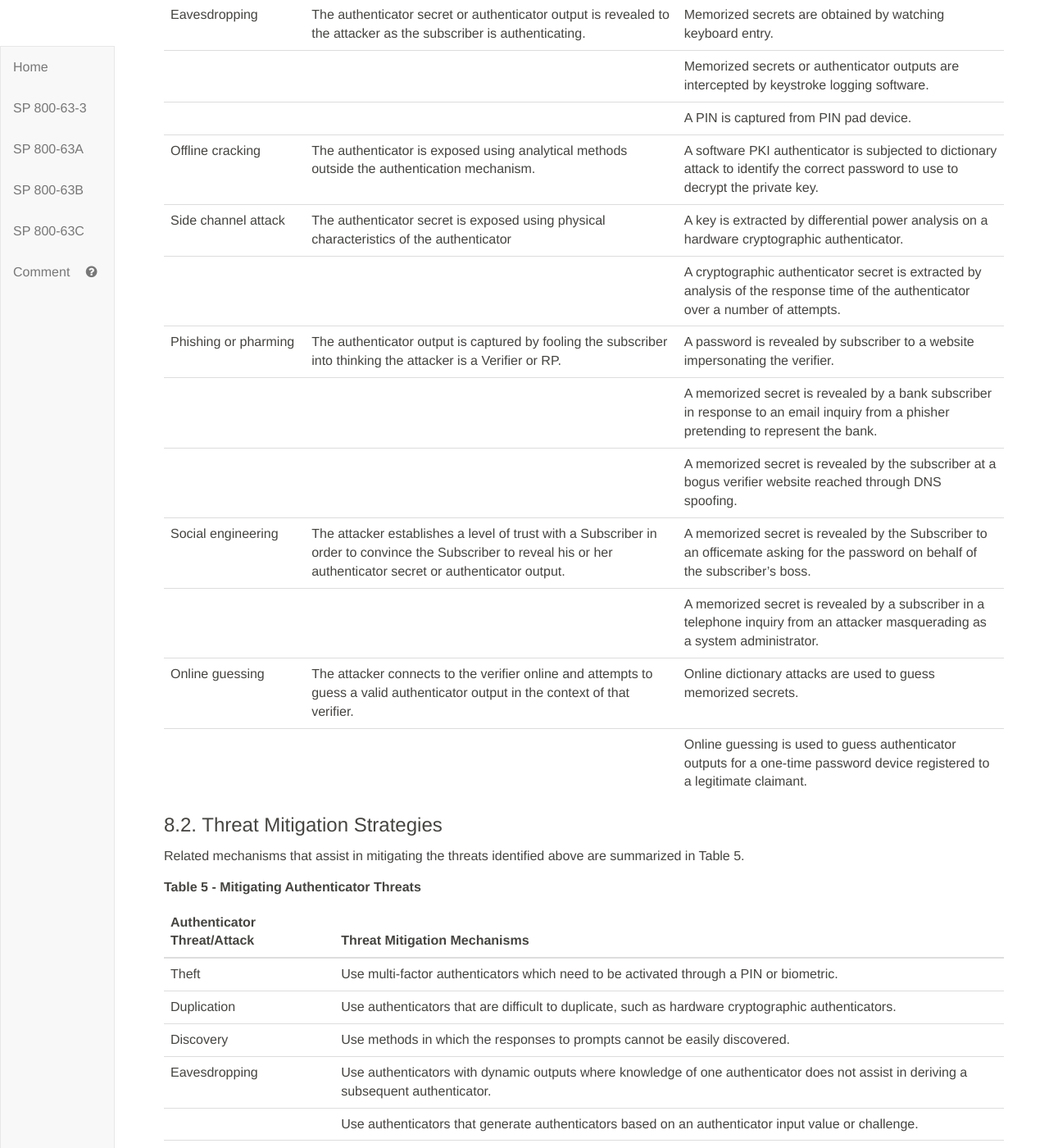
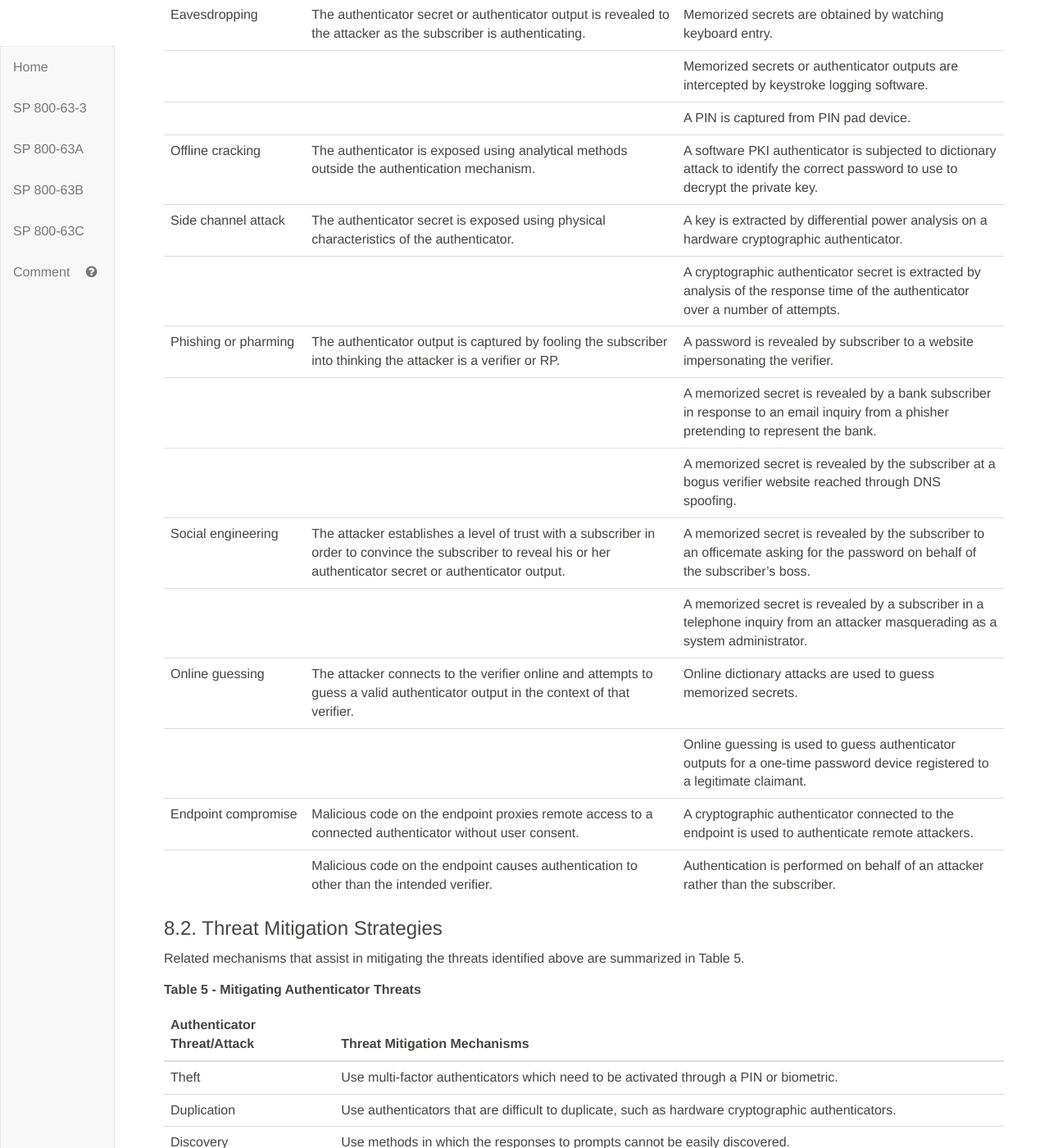
Before and after one commit to usnistgov/800-63-3, a Jekyll site: the page built from sp800-63b.md, in a window 1280 px wide and 1400 px high, scrolled down 38511 px. Shown: the whole window at 82% size. Built offline with Jekyll 4.4.1, drawn with Linux system fonts in a browser that asks for light colours; some of the changed text lies outside the part shown.

Commit message:
Additional description of compromised endpoint threats (addresses usnistgov/800-63-3#36)

```diff
--- a/sp800-63b/sec8_security.md
+++ b/sp800-63b/sec8_security.md
@@ -24,7 +24,7 @@ This document assumes that the subscriber is not colluding with the attacker who
 | | | A One-Time Password device is stolen. |
 | | | A look-up secret authenticator is stolen. |
 | | | A cell phone is stolen. |
-| Duplication | The Subscriber’s authenticator has been copied with or without their knowledge. | Passwords written on paper are disclosed.
+| Duplication | The subscriber’s authenticator has been copied with or without their knowledge. | Passwords written on paper are disclosed.
 | | | Passwords stored in an electronic file are copied. |
 | | | Software PKI authenticator (private key) copied. |
 | | | Look-up secret authenticator copied. |
@@ -32,16 +32,17 @@ This document assumes that the subscriber is not colluding with the attacker who
 | | | Memorized secrets or authenticator outputs are intercepted by keystroke logging software. |
 | | | A PIN is captured from PIN pad device. |
 | Offline cracking | The authenticator is exposed using analytical methods outside the authentication mechanism. | A software PKI authenticator is subjected to dictionary attack to identify the correct password to use to decrypt the private key. |
-| Side channel attack | The authenticator secret is exposed using physical characteristics of the authenticator | A key is extracted by differential power analysis on a hardware cryptographic authenticator. |
+| Side channel attack | The authenticator secret is exposed using physical characteristics of the authenticator. | A key is extracted by differential power analysis on a hardware cryptographic authenticator. |
 | | | A cryptographic authenticator secret is extracted by analysis of the response time of the authenticator over a number of attempts. |
-| Phishing or pharming | The authenticator output is captured by fooling the subscriber into thinking the attacker is a Verifier or RP. | A password is revealed by subscriber to a website impersonating the verifier.
+| Phishing or pharming | The authenticator output is captured by fooling the subscriber into thinking the attacker is a verifier or RP. | A password is revealed by subscriber to a website impersonating the verifier.
 | | | A memorized secret is revealed by a bank subscriber in response to an email inquiry from a phisher pretending to represent the bank. |
 | | | A memorized secret is revealed by the subscriber at a bogus verifier website reached through DNS spoofing.
-| Social engineering | The attacker establishes a level of trust with a Subscriber in order to convince the Subscriber to reveal his or her authenticator secret or authenticator output. | A memorized secret is revealed by the Subscriber to an officemate asking for the password on behalf of the subscriber’s boss. |
+| Social engineering | The attacker establishes a level of trust with a subscriber in order to convince the subscriber to reveal his or her authenticator secret or authenticator output. | A memorized secret is revealed by the subscriber to an officemate asking for the password on behalf of the subscriber’s boss. |
 | | | A memorized secret is revealed by a subscriber in a telephone inquiry from an attacker masquerading as a system administrator. |
 | Online guessing | The attacker connects to the verifier online and attempts to guess a valid authenticator output in the context of that verifier. | Online dictionary attacks are used to guess memorized secrets. |
 | | | Online guessing is used to guess authenticator outputs for a one-time password device registered to a legitimate claimant. |
-
+| Endpoint compromise | Malicious code on the endpoint proxies remote access to a connected authenticator without user consent. | A cryptographic authenticator connected to the endpoint is used to authenticate remote attackers. |
+| | Malicious code on the endpoint causes authentication to other than the intended verifier. | Authentication is performed on behalf of an attacker rather than the subscriber.
 
 ### 8.2. Threat Mitigation Strategies
 Related mechanisms that assist in mitigating the threats identified above are summarized in Table 5.
@@ -59,11 +60,12 @@ Related mechanisms that assist in mitigating the threats identified above are su
 | Offline cracking | Use an authenticator with a high entropy authenticator secret.
 | | Use an authenticator that locks up after a number of repeated failed activation attempts.
 | | Store memorized secrets in a salted, hashed form to raise the cost of dictionary attacks; use a keyed hash.
-| Side channel attack | Use authenticator algorithms that are designed to maintain constant power consumption and timing regardless of secret values
+| Side channel attack | Use authenticator algorithms that are designed to maintain constant power consumption and timing regardless of secret values.
 | Phishing or pharming | Use authenticators with dynamic outputs where knowledge of one output does not assist in deriving a subsequent output.
 | Social engineering | Use authenticators with dynamic outputs where knowledge of one output does not assist in deriving a subsequent output.
 | Online guessing | Use authenticators that generate high entropy output.
-
+| Endpoint compromise | Use hardware authenticators that require physical action by the subscriber.
+| | Provide secure display of identity of verifier and relying party.
 
 There are several other strategies that may be applied to mitigate the threats described in Table 5:
 
```
